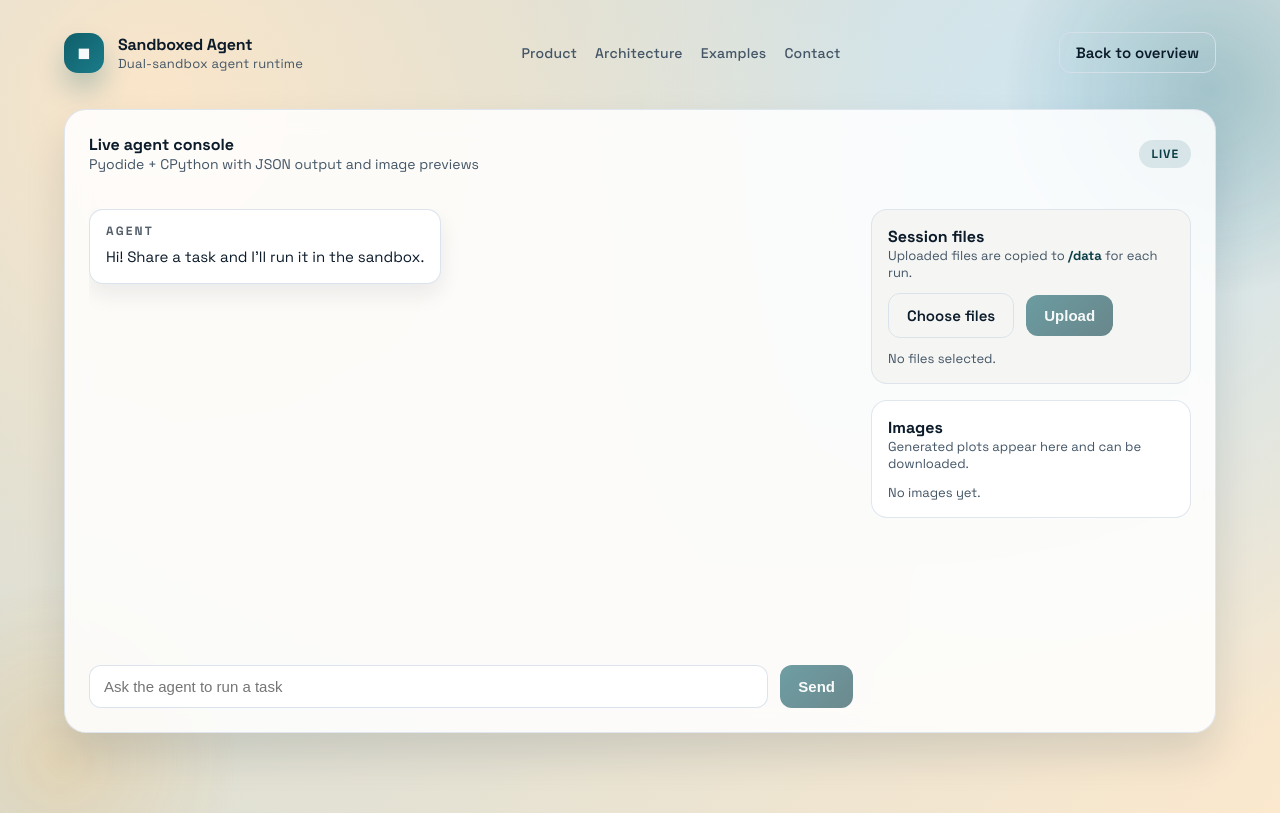
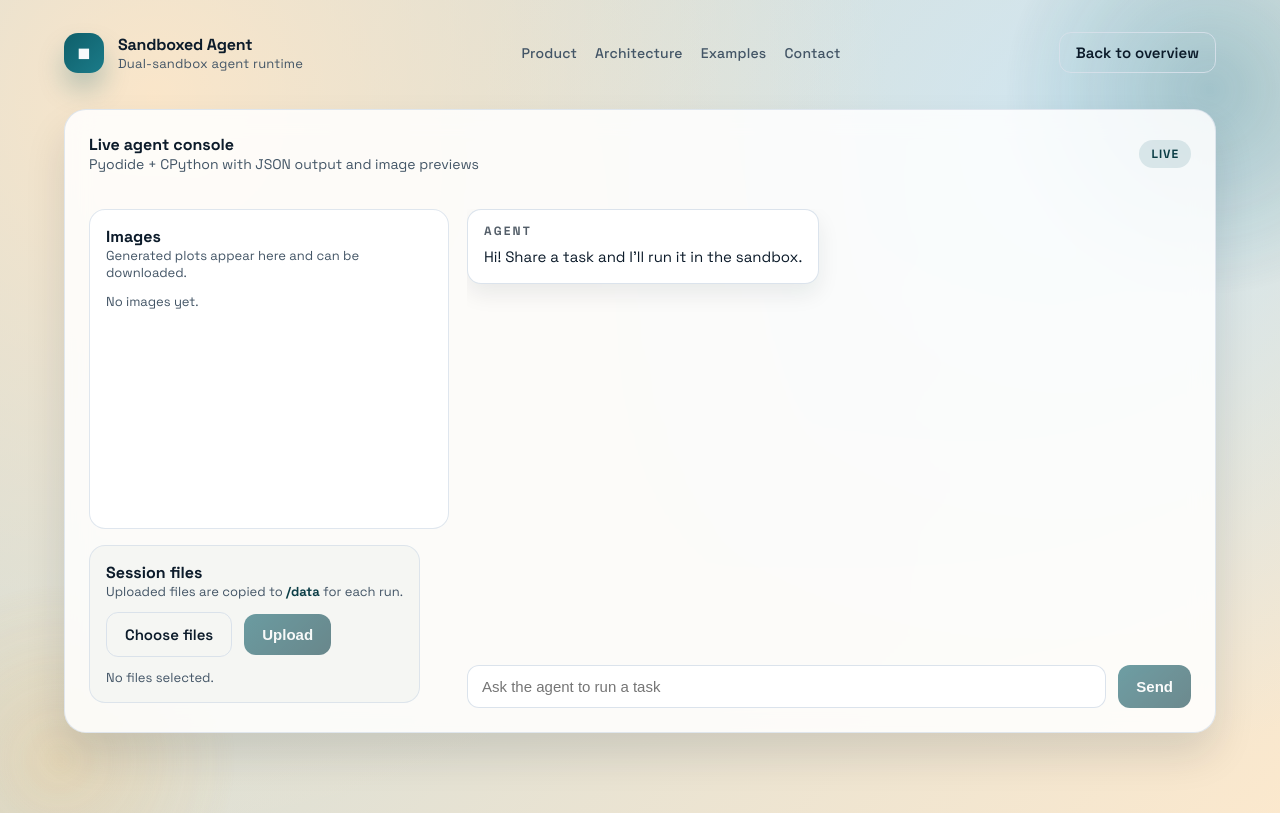
Before and after one commit to rongg10/Sandboxed-LangChain-Agent, a Next.js app: page /chat in a window 1280 px wide. Built offline with nearby package versions, Linux system fonts and the light colour scheme.

Commit message:
fix image not rendering issue

```diff
--- /dev/null
+++ b/app/api/files/list/route.ts
@@ -0,0 +1,41 @@
+import { NextResponse } from "next/server";
+
+export const runtime = "nodejs";
+
+export async function GET(request: Request) {
+  const backendUrl = process.env.BACKEND_URL;
+  if (!backendUrl) {
+    return NextResponse.json({ images: [] });
+  }
+
+  const { searchParams } = new URL(request.url);
+  const sessionId = searchParams.get("session_id");
+  if (!sessionId) {
+    return NextResponse.json(
+      { error: "Missing session_id." },
+      { status: 400 }
+    );
+  }
+
+  const upstream = new URL(`${backendUrl.replace(/\/$/, "")}/files/list`);
+  upstream.searchParams.set("session_id", sessionId);
+
+  const response = await fetch(upstream.toString());
+  if (!response.ok) {
+    let payload: Record<string, unknown> = {};
+    try {
+      payload = (await response.json()) as Record<string, unknown>;
+    } catch {
+      payload = {};
+    }
+    return NextResponse.json(
+      { error: payload.detail || "Upstream list error." },
+      { status: response.status }
+    );
+  }
+
+  const payload = (await response.json()) as { images?: string[] };
+  return NextResponse.json({
+    images: Array.isArray(payload.images) ? payload.images : [],
+  });
+}
--- a/app/chat/ChatClient.tsx
+++ b/app/chat/ChatClient.tsx
@@ -198,6 +198,7 @@ export default function ChatClient() {
       if (!reply.trim()) {
         updateAssistantMessage("(no output)");
       }
+      await refreshImages();
     } catch (err) {
       if (inserted && reply.length === 0) {
         setMessages((prev) => {
@@ -282,6 +283,26 @@ export default function ChatClient() {
     }
   }
 
+  async function refreshImages() {
+    if (!sessionId) {
+      return;
+    }
+    try {
+      const response = await fetch(
+        `/api/files/list?session_id=${encodeURIComponent(sessionId)}`
+      );
+      if (!response.ok) {
+        return;
+      }
+      const payload = (await response.json()) as { images?: string[] };
+      if (Array.isArray(payload.images)) {
+        setImages(payload.images);
+      }
+    } catch {
+      // ignore refresh failures
+    }
+  }
+
   function handleFileSelection(event: ChangeEvent<HTMLInputElement>) {
     const inputEl = event.currentTarget;
     const files = Array.from(inputEl.files || []);
@@ -360,39 +381,33 @@ export default function ChatClient() {
         </div>
 
         <div className="chat-main">
-          <section className="chat-container" aria-live="polite">
-            <div className="message-list">
-              {messages.map((message, index) => (
-                <div
-                  key={`${message.role}-${index}`}
-                  className={`message ${message.role}`}
-                >
-                  <span className="message-role">
-                    {message.role === "user" ? "You" : "Agent"}
-                  </span>
-                  <span className="message-content">{message.content}</span>
+          <div className="chat-side">
+            <section className="image-panel">
+              <div>
+                <p className="upload-title">Images</p>
+                <p className="upload-subtitle">
+                  Generated plots appear here and can be downloaded.
+                </p>
+              </div>
+              {images.length > 0 ? (
+                <div className="image-grid">
+                  {images.map((path) => (
+                    <div className="image-card" key={path}>
+                      <img src={imageUrl(path)} alt={path} />
+                      <div className="image-meta">
+                        <span>{path.split("/").pop()}</span>
+                        <a href={imageUrl(path, true)} download>
+                          Download
+                        </a>
+                      </div>
                     </div>
                   ))}
                 </div>
-
-            <form className="form" onSubmit={handleSubmit}>
-              <input
-                type="text"
-                placeholder="Ask the agent to run a task"
-                value={input}
-                onChange={(event) => setInput(event.target.value)}
-                disabled={isLoading}
-                aria-label="Message"
-              />
-              <button type="submit" disabled={isLoading || !input.trim()}>
-                {isLoading ? "Sending..." : "Send"}
-              </button>
-            </form>
-
-            {error ? <p className="notice">{error}</p> : null}
+              ) : (
+                <p className="image-empty">No images yet.</p>
+              )}
             </section>
 
-          <div className="chat-side">
             <section className="upload-panel">
               <div>
                 <p className="upload-title">Session files</p>
@@ -445,33 +460,39 @@ export default function ChatClient() {
                 {uploadError ? <p className="notice">{uploadError}</p> : null}
               </div>
             </section>
+          </div>
 
-            <section className="image-panel">
-              <div>
-                <p className="upload-title">Images</p>
-                <p className="upload-subtitle">
-                  Generated plots appear here and can be downloaded.
-                </p>
-              </div>
-              {images.length > 0 ? (
-                <div className="image-grid">
-                  {images.map((path) => (
-                    <div className="image-card" key={path}>
-                      <img src={imageUrl(path)} alt={path} />
-                      <div className="image-meta">
-                        <span>{path.split("/").pop()}</span>
-                        <a href={imageUrl(path, true)} download>
-                          Download
-                        </a>
-                      </div>
+          <section className="chat-container" aria-live="polite">
+            <div className="message-list">
+              {messages.map((message, index) => (
+                <div
+                  key={`${message.role}-${index}`}
+                  className={`message ${message.role}`}
+                >
+                  <span className="message-role">
+                    {message.role === "user" ? "You" : "Agent"}
+                  </span>
+                  <span className="message-content">{message.content}</span>
                 </div>
               ))}
             </div>
-              ) : (
-                <p className="image-empty">No images yet.</p>
-              )}
+
+            <form className="form" onSubmit={handleSubmit}>
+              <input
+                type="text"
+                placeholder="Ask the agent to run a task"
+                value={input}
+                onChange={(event) => setInput(event.target.value)}
+                disabled={isLoading}
+                aria-label="Message"
+              />
+              <button type="submit" disabled={isLoading || !input.trim()}>
+                {isLoading ? "Sending..." : "Send"}
+              </button>
+            </form>
+
+            {error ? <p className="notice">{error}</p> : null}
           </section>
-          </div>
         </div>
       </section>
     </main>
--- a/app/globals.css
+++ b/app/globals.css
@@ -303,7 +303,7 @@ h2 {
 
 .chat-main {
   display: grid;
-  grid-template-columns: minmax(0, 1fr) 320px;
+  grid-template-columns: 360px minmax(0, 1fr);
   gap: 18px;
   align-items: start;
   min-height: 0;
@@ -314,6 +314,7 @@ h2 {
   display: flex;
   flex-direction: column;
   gap: 16px;
+  min-height: 0;
 }
 
 .upload-panel {
@@ -408,11 +409,15 @@ h2 {
   border-radius: 16px;
   background: rgba(255, 255, 255, 0.9);
   border: 1px solid rgba(216, 224, 234, 0.8);
+  flex: 1;
+  min-height: 320px;
+  overflow: hidden;
 }
 
 .image-grid {
   display: grid;
   gap: 12px;
+  overflow-y: auto;
 }
 
 .image-card {
@@ -426,7 +431,7 @@ h2 {
   width: 100%;
   display: block;
   object-fit: cover;
-  max-height: 220px;
+  max-height: 260px;
 }
 
 .image-meta {
```
Also changed, not shown: 1 other file (tests, documents, lock files or other folders). Lines whose indentation alone changed are shown as unchanged.
